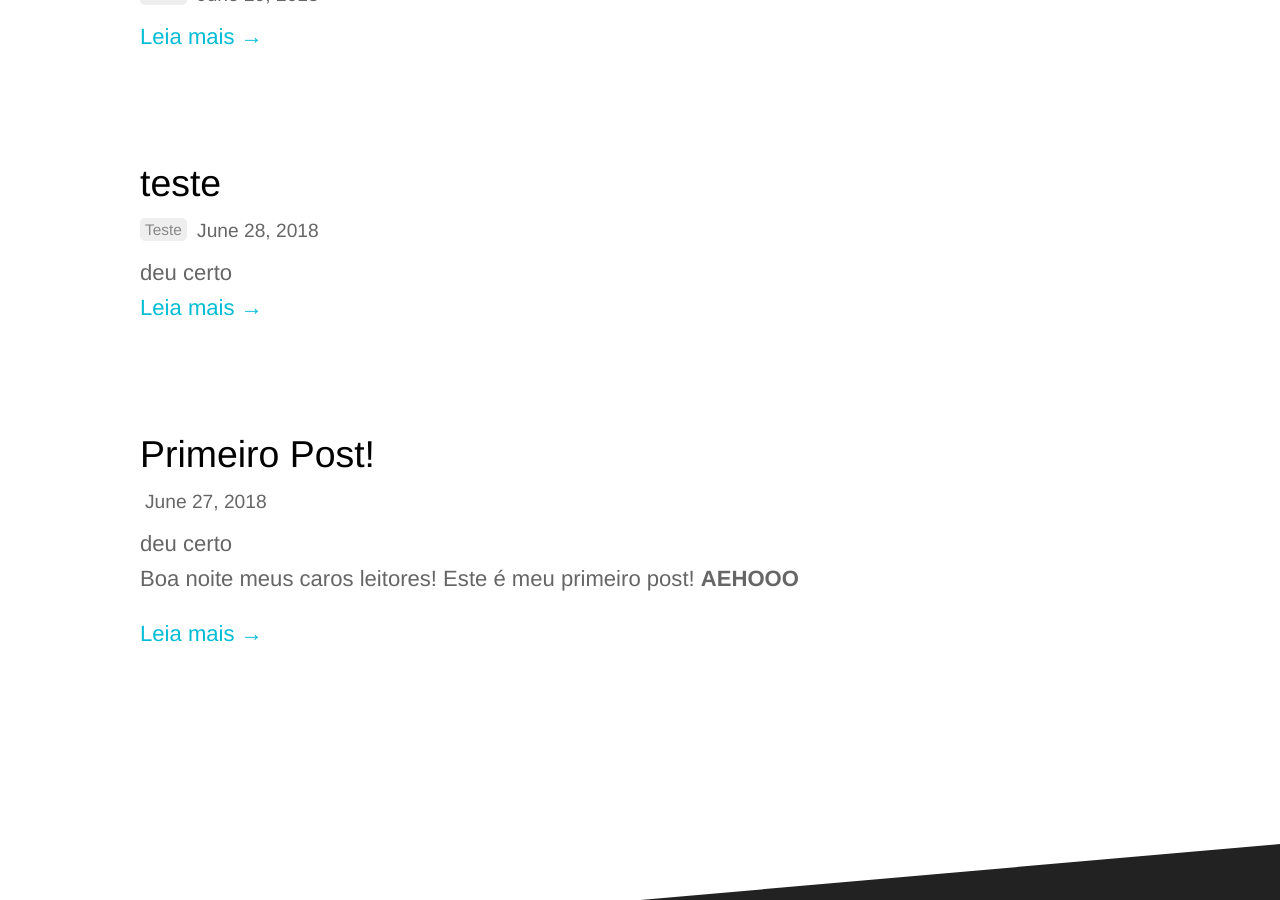
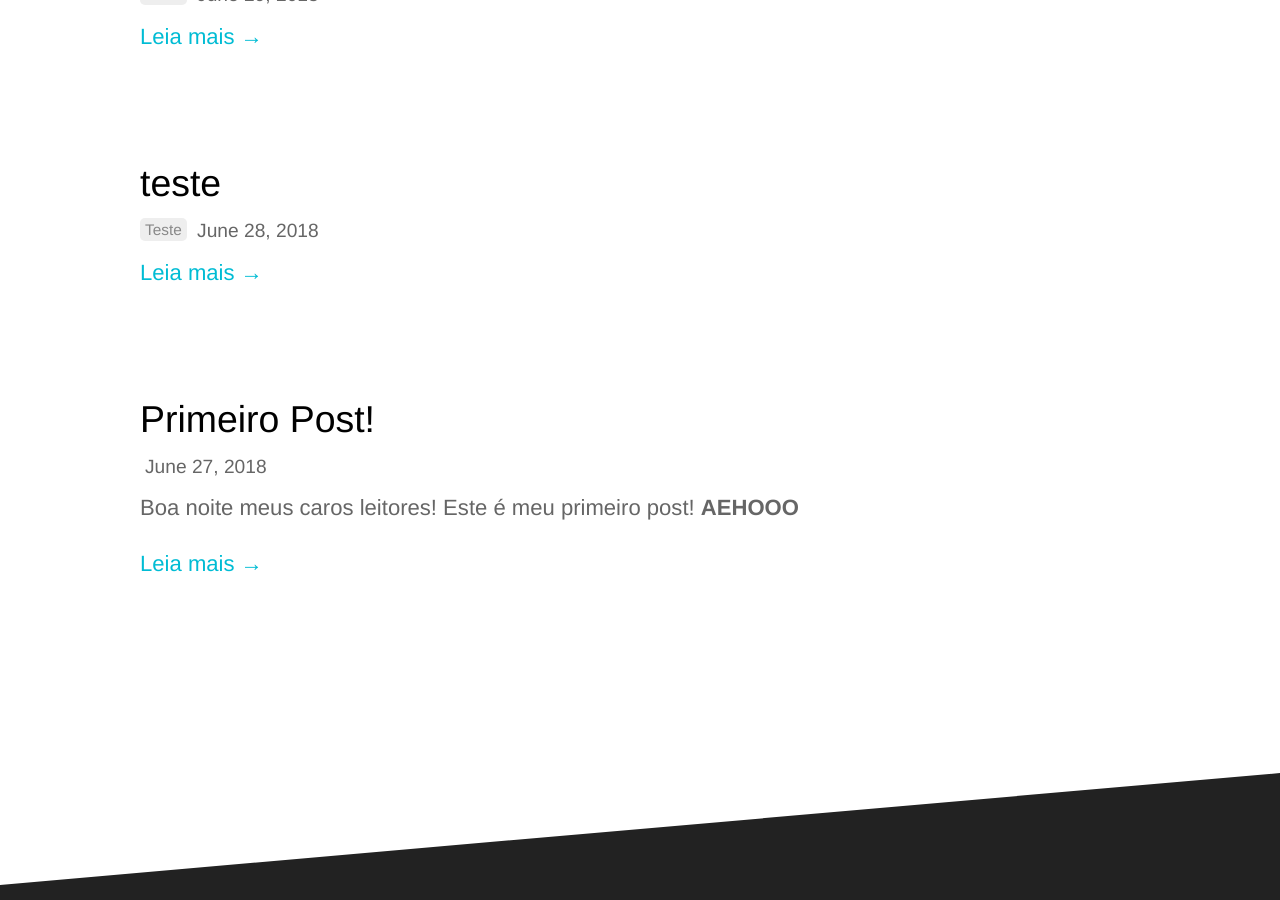
Before and after one commit to Kelvao/kelvao.github.io, a Jekyll site: the page built from blog/index.html, in a window 1280 px wide and 900 px high, scrolled down 837 px. Built offline with Jekyll 4.4.1, drawn with Linux system fonts in a browser that asks for light colours; the list of posts is cut into pages by our own code.

Commit message:
Updated '_includes/post-summary.html' via CloudCannon

```diff
--- a/_includes/post-summary.html
+++ b/_includes/post-summary.html
@@ -1,8 +1,5 @@
 <h3><a href="{{ site.baseurl }}{{ include.post.url }}">{{ include.post.title }}</a></h3>
 {% include post-title.html post=include.post %}
-{% if post.next %}
-    deu certo
-{% endif %}
 <div class="post-content">
 	{{ include.post.excerpt }}
 	<p><a href="{{ site.baseurl }}{{ include.post.url }}">Leia mais &rarr;</a></p>
```
